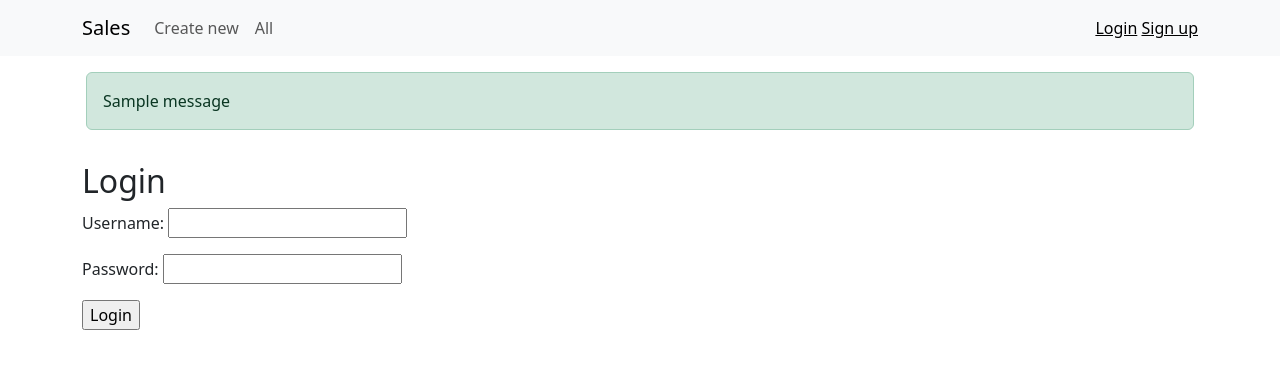
After one commit to igor-gorovenko/pet_sales_funnel, a Django app: page /login/ in a window 1280 px wide. The commit adds this page. Shown: the top 369 px of the page. Run offline with Django 4.2, Linux system fonts and the light colour scheme; tables that the repository leaves empty hold one stand-in row (values such as "Sample post"); one stand-in notice (Sample message) is shown.

Commit message:
add login and logout

```diff
--- a/sales_funnel/sales_funnel/settings.py
+++ b/sales_funnel/sales_funnel/settings.py
@@ -114,6 +114,7 @@ USE_TZ = True
 # https://docs.djangoproject.com/en/4.2/howto/static-files/
 
 STATIC_URL = 'static/'
+STATICFILES_DIRS = [BASE_DIR / 'static']
 
 # Default primary key field type
 # https://docs.djangoproject.com/en/4.2/ref/settings/#default-auto-field
--- a/sales_funnel/sales_funnel/urls.py
+++ b/sales_funnel/sales_funnel/urls.py
@@ -1,10 +1,9 @@
 from django.contrib import admin
 from django.urls import path, include
 
-from user_auth import views as user_views
 
 urlpatterns = [
     path('admin/', admin.site.urls),
     path('', include('sales.urls')),
-    path('register/', user_views.register, name='register'),
+    path('', include('user_auth.urls')),
 ]
--- a/sales_funnel/templates/base.html
+++ b/sales_funnel/templates/base.html
@@ -11,6 +11,7 @@
 
 <body>
     {% include 'include/header.html' %}
+    {% include 'include/messages.html' %}
 
     {% block content %}
     {% endblock %}
--- a/sales_funnel/templates/include/header.html
+++ b/sales_funnel/templates/include/header.html
@@ -15,9 +15,16 @@
                 </li>
             </ul>
         </div>
+
+
         <div class="navbar-text">
-            <a href="#">Login</a>
+            {% if request.user.is_authenticated %}
+            <span>Hi, {{ request.user.username }}</span>
+            <a href="{% url 'logout' %}">Logout</a>
+            {%else%}
+            <a href="{% url 'login' %}">Login</a>
             <a href="#">Sign up</a>
+            {%endif%}
         </div>
     </div>
 </nav>
--- /dev/null
+++ b/sales_funnel/templates/include/messages.html
@@ -0,0 +1,11 @@
+{% if messages %}
+<div class="container p-3">
+    <div class="messages">
+        {% for message in messages %}
+        <div class="alert {% if message.tags %}alert-{{ message.tags }}" {% endif %}>
+            {{ message }}
+        </div>
+        {% endfor %}
+    </div>
+</div>
+{% endif %}
--- a/sales_funnel/templates/user_auth/login.html
+++ b/sales_funnel/templates/user_auth/login.html
@@ -1 +1,14 @@
-this is login
+{% extends 'base.html' %}
+
+{% block content %}
+
+<div class="container">
+    <form method="POST" novalidate>
+        {% csrf_token %}
+        <h2>Login</h2>
+        {{form.as_p}}
+        <input type="submit" value="Login" />
+    </form>
+</div>
+
+{% endblock content%}
--- a/sales_funnel/user_auth/forms.py
+++ b/sales_funnel/user_auth/forms.py
@@ -1,11 +1,6 @@
 from django import forms
-from django.contrib.auth.models import User
-from django.contrib.auth.forms import UserCreationForm
 
 
-class UserRegisterForm(UserCreationForm):
-    email = forms.EmailField()
-
-    class Meta:
-        model = User
-        fields = ['username', 'email', 'password1', 'password2']
+class LoginForm(forms.Form):
+    username = forms.CharField(max_length=40)
+    password = forms.CharField(max_length=40, widget=forms.PasswordInput)
--- /dev/null
+++ b/sales_funnel/user_auth/urls.py
@@ -0,0 +1,8 @@
+from django.urls import path
+from . import views
+
+
+urlpatterns = [
+    path('login/', views.sign_in, name='login'),
+    path('logout/', views.sign_out, name='logout'),
+]
--- a/sales_funnel/user_auth/views.py
+++ b/sales_funnel/user_auth/views.py
@@ -1,14 +1,36 @@
 from django.shortcuts import render, redirect
-
-from .forms import UserRegisterForm
+from django.contrib import messages
+from django.contrib.auth import login, authenticate, logout
+from .forms import LoginForm
 
 
-def register(request):
-    if request.method == "POST":
-        form = UserRegisterForm(request.POST)
+def sign_in(request):
+    if request.method == 'GET':
+        if request.user.is_authenticated:
+            return redirect('index')
+
+
+        form = LoginForm()
+        return render(request,'user_auth/login.html', {'form': form})
+
+    elif request.method == 'POST':
+        form = LoginForm(request.POST)
+
         if form.is_valid():
-            form.save()
-            return redirect('index')
-    else:
-        form = UserRegisterForm()
-    return render(request, 'user_auth/register.html', {'form': form})
+            username = form.cleaned_data['username']
+            password=form.cleaned_data['password']
+            user = authenticate(request,username=username,password=password)
+            if user:
+                login(request, user)
+                messages.success(request,f'Hi {username.title()}, welcome back!')
+                return redirect('index')
+
+        # either form not valid or user is not authenticated
+        messages.error(request,f'Invalid username or password')
+        return render(request,'user_auth/login.html',{'form': form})
+
+
+def sign_out(request):
+    logout(request)
+    messages.success(request, f'You have been logged out.')
+    return redirect('login')
```
